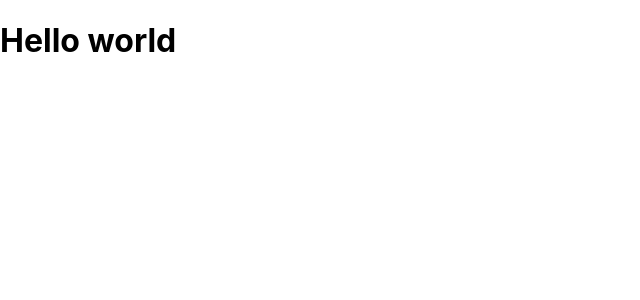
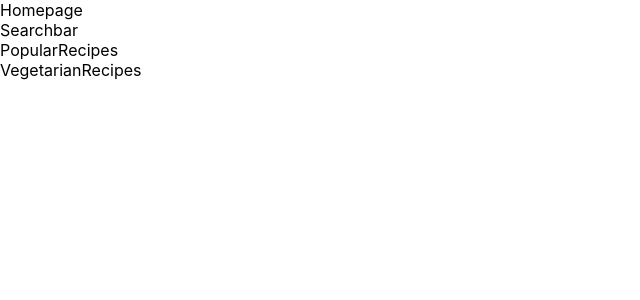
Before and after one commit to hardmanmax/react-recipe-app, a React (Create React App) app: page / in a window 1280 px wide. Shown: the top 300 px of the page, without its empty margins (0-640 px from the left). Built offline with nearby package versions, Linux system fonts and the light colour scheme.

Commit message:
create homepage component files

```diff
--- a/src/App.js
+++ b/src/App.js
@@ -1,7 +1,9 @@
-function App() {
+import Homepage from "./Routes/Homepage";
+
+const App = () => {
   return (
     <>
-      <h1>Hello world</h1>
+      <Homepage />
     </>
 
   );
--- /dev/null
+++ b/src/Components/PopularRecipes.js
@@ -0,0 +1,8 @@
+
+const PopularRecipes = () => {
+  return (
+    <div>PopularRecipes</div>
+  )
+}
+
+export default PopularRecipes
--- /dev/null
+++ b/src/Components/Searchbar.js
@@ -0,0 +1,8 @@
+
+const Searchbar = () => {
+  return (
+    <div>Searchbar</div>
+  )
+}
+
+export default Searchbar
--- /dev/null
+++ b/src/Components/VegetarianRecipes.js
@@ -0,0 +1,8 @@
+
+const VegetarianRecipes = () => {
+  return (
+    <div>VegetarianRecipes</div>
+  )
+}
+
+export default VegetarianRecipes
--- /dev/null
+++ b/src/Routes/Homepage.js
@@ -0,0 +1,16 @@
+import Searchbar from "../Components/Searchbar";
+import PopularRecipes from "../Components/PopularRecipes";
+import VegetarianRecipes from "../Components/VegetarianRecipes";
+
+const Homepage = () => {
+  return (
+    <>
+      <div>Homepage</div>
+      <Searchbar />
+      <PopularRecipes/>
+      <VegetarianRecipes/>
+    </>
+  )
+}
+
+export default Homepage
```
Also changed, not shown: src/Components/VeganRecipes.js (added, +7 -0 lines).
